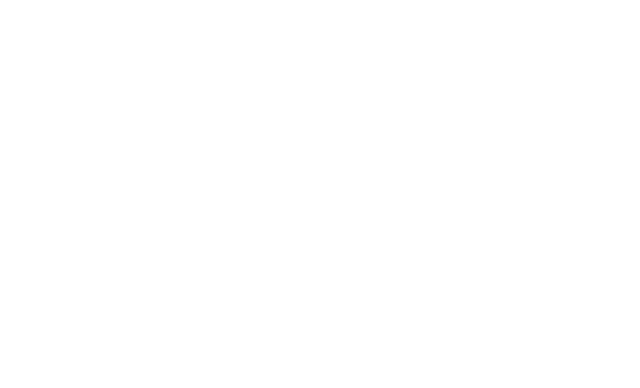
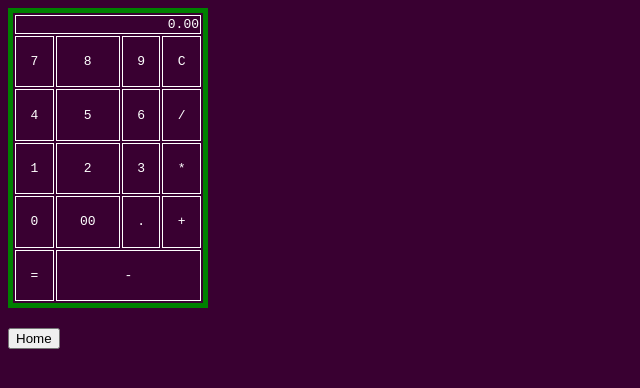
Before and after one commit to betielamanuel/portfolio, a plain HTML site: page html/Caclulator.html in a window 1280 px wide. Shown: the whole page, without its empty margins (0-640 px from the left). Drawn offline with Linux system fonts and the light colour scheme.

Commit message:
adds projects

```diff
--- a/css/style.css
+++ b/css/style.css
@@ -86,3 +86,19 @@
 .welcome-content:hover .dropdown-page-nav {
     display: block;
 }
+
+table   {
+    width: 200px;
+    height: 300px;
+    text-align: center;
+    border: 5px solid green;
+}
+
+th,td {
+    border: 1px solid white;
+}
+
+td:hover {
+    background-color: green;
+    color: white;
+}
--- a/html/Caclulator.html
+++ b/html/Caclulator.html
@@ -4,9 +4,53 @@
     <meta charset="UTF-8">
     <meta http-equiv="X-UA-Compatible" content="IE=edge">
     <meta name="viewport" content="width=device-width, initial-scale=1.0">
-    <title>Document</title>
+    <link rel="stylesheet" href="../css/style.css">
+    <title>Calculator</title>
 </head>
 <body>
-    <table></table>
+    <div>
+        <div >
+            <table>
+                <thead>
+                    <tr>
+                        <td colspan="4" style="text-align: end;">0.00</td>
+                    </tr>
+                </thead>
+                <tbody>
+                    <tr>
+                        <td>7</td>
+                        <td>8</td>
+                        <td>9</td>
+                        <td>C</td>
+                    </tr>
+                    <tr>
+                        <td>4</td>
+                        <td>5</td>
+                        <td>6</td>
+                        <td>/</td>
+                    </tr>
+                    <tr>
+                        <td>1</td>
+                        <td>2</td>
+                        <td>3</td>
+                        <td>*</td>
+                    </tr>
+                    <tr>
+                        <td>0</td>
+                        <td>00</td>
+                        <td>.</td>
+                        <td>+</td>
+                    </tr>
+                    <tr>
+                        <td>=</td>
+                        <td colspan="3">-</td>
+                    </tr>
+                </tbody>
+            </table>
+        </div>
+        <div style="margin-top: 20px;" class="drop-btn">
+            <a href="../html/projects.html"> <button>Home</button> </a>
+        </div>
+    </div>
 </body>
 </html>
```
Also changed, not shown: html/Login-form.html (added, +29 -0 lines), html/about.html (+4 -1 lines), html/projects.html (+2 -4 lines), html/registration.html (added, +38 -0 lines), html/welcome.html (+0 -1 lines).
